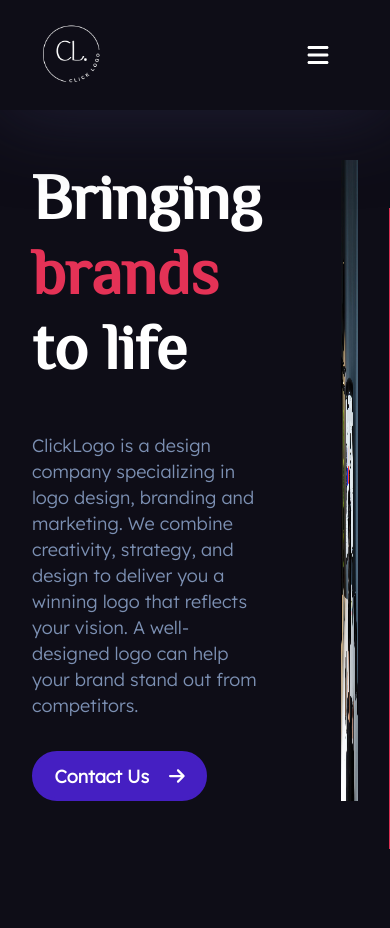
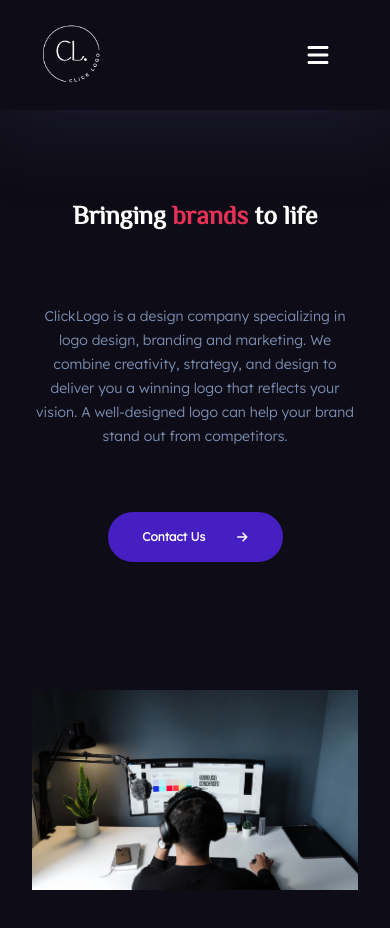
Before and after one commit to Qfinel/ClickLogo, a React (Create React App) app: page / in a window 390 px wide. Shown: the top 928 px of the page. Before the commit the page ends 865 px from the top, so only its background shows below. Built offline with nearby package versions, Linux system fonts and the light colour scheme.

Commit message:
header's done

```diff
--- a/src/components/navbar/navbar.module.css
+++ b/src/components/navbar/navbar.module.css
@@ -11,7 +11,7 @@
 	width: 100%;
 	font-family: var(--font-text);
 	user-select: none;
-	padding: 0.8rem 6rem;
+	padding: 0.8rem 12rem;
 	background-color: var(--color-bg);
 	display: flex;
 	align-items: center;
@@ -80,6 +80,10 @@
         display: none;
     }
 
+	.NavContainer {
+		padding: 0.8rem 6rem;
+	}
+
 	.MenuBtn {
 		display: flex;
 		justify-content: center;
--- a/src/containers/header/header.module.css
+++ b/src/containers/header/header.module.css
@@ -1,14 +1,16 @@
 .Container {
     display: flex;
-    margin-top: 6rem;
+    margin-top: 14rem;
+    align-items: center;
 }
 
 .Text {
     flex: 1;
+    display: flex;
     justify-content: center;
     align-items: flex-start;
     flex-direction: column;
-    margin-right: 5rem;
+    margin-right: 8rem;
     animation: TextAnimation 2s;
 }
 
@@ -25,11 +27,11 @@
     color: var(--color-text);
     font-size: 18px;
     line-height: 26px;
-    margin-top: 3rem;
+    margin-top: 4rem;
 }
 
 .ContactBtn {
-    margin-top: 2rem;
+    margin-top: 4rem;
     font-family: var(--font-text);
 	display: flex;
 	align-items: center;
@@ -53,14 +55,14 @@
 .Pic {
     flex: 1;
     display: flex;
-    justify-content: center;
+    justify-content: flex-end;
     align-items: center;
 }
 
 .Pic img {
     width: 100%;
-    height: 100%;
-    box-shadow: 3em 3em #e43256;
+    height: 70%;
+    box-shadow: 3em 3em var(--color-sec);
     animation: PicAnimation 2s;
 }
 
@@ -85,3 +87,54 @@
         transform: translateX(0);
     }
 }
+
+@media screen and (max-width: 1050px) {
+    .Container {
+        margin-top: 8rem;
+        flex-direction: column;
+    }
+
+    .Text {
+        text-align: center;
+        align-items: center;
+        margin: 0 0 8rem;
+    }
+
+    .Pic img {
+        box-shadow: none;
+    }
+}
+
+@media screen and (max-width: 650px) {
+    .Text h1 {
+        font-size: 48px;
+        line-height: 60px;
+    }
+
+    .Text p {
+        font-size:  16px;
+        line-height: 24px;
+    }
+
+    .ContactBtn {
+        font-size:  16px;
+        line-height: 24px;
+    }
+}
+
+@media screen and (max-width: 490px) {
+    .Text h1 {
+        font-size: 26px;
+        line-height: 48px;
+    }
+
+    .Text p {
+        font-size:  14px;
+        line-height: 24px;
+    }
+
+    .ContactBtn {
+        font-size: 12px;
+        line-height: 16px;
+    }
+}
--- a/src/index.css
+++ b/src/index.css
@@ -28,11 +28,13 @@ a {
 }
 
 .section__padding {
-	padding: 4rem 6rem;
+	padding: 4rem 12rem;
 }
 
-.section__margin {
-	margin: 4rem 6rem;
+@media screen and (max-width: 1050px) {
+	.section__padding {
+		padding: 4rem 6rem;
+	}
 }
 
 @media screen and (max-width: 700px) {
```
Also changed, not shown: public/manifest.json.
